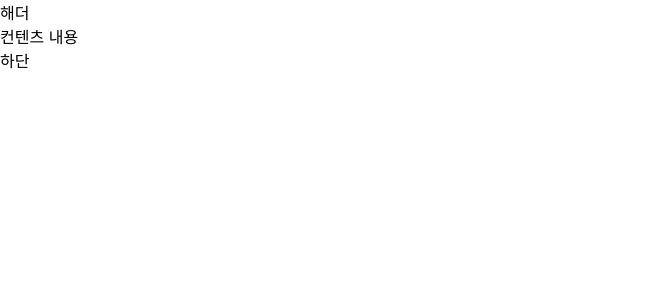
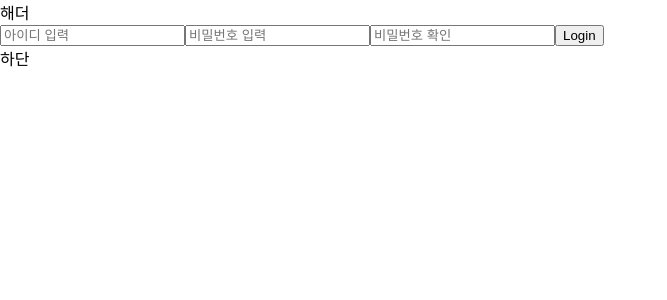
Before and after one commit to YeSeul-0w0/ToDo, a React (Create React App) app in the folder todo/: page / in a window 1280 px wide. Shown: the top 300 px of the page, without its empty margins (0-667 px from the left). Built offline with nearby package versions, Linux system fonts and the light colour scheme.

Commit message:
회원가입

```diff
--- a/todo/src/App.js
+++ b/todo/src/App.js
@@ -1,6 +1,9 @@
 import './App.css';
 import Header from "./tools/Header";
 import Footer from "./tools/Footer";
+import Account from "./member/Account";
+
+
 
 function App() {
   return (
@@ -8,7 +11,7 @@ function App() {
         <Header>
         </Header>
         <div id="content">
-           컨텐츠 내용
+            <Account></Account>
         </div>
         <Footer>
 
--- /dev/null
+++ b/todo/src/member/Account.js
@@ -0,0 +1,77 @@
+import {useState} from "react";
+
+function Account(){
+    const [newId, setNewId]=useState("");
+    const [newPassword, setNewPassword]=useState("");
+    const [newCheckPassword, setCheckPassword]=useState("");
+
+    const onChange=(event)=>{
+        const {
+            target:{name,value},
+        }=event;
+
+        if(name==="newId"){
+            setNewId(value);
+        }
+        else if(name==="newPassword"){
+            setNewPassword(value);
+        }
+        else if(name==="newCheckPassword"){
+            setCheckPassword(value);
+        }
+    }
+
+    const onSubmit=(event)=>{
+        event.preventDefault();
+        if (localStorage.getItem(newId)===null){
+            if(newPassword===newCheckPassword){
+                const pass={
+                    password:newPassword
+                }
+                localStorage.setItem(newId,JSON.stringify(pass));
+            }
+            else{
+                alert("비밀번호가 일치하지 않습니다.")
+            }
+        }
+        else{
+            alert("중복된 id 값 입니다.")
+
+        }
+        setNewId("");
+        setNewPassword("");
+        setCheckPassword("");
+    }
+
+
+    return(
+        <div>
+            <form onSubmit={onSubmit}>
+                <input
+                    name="newId"
+                    type="newId"
+                    placeholder="아이디 입력"
+                    value={newId}
+                    onChange={onChange}
+                    required />
+                <input
+                    name="newPassword"
+                    type="password"
+                    placeholder="비밀번호 입력"
+                    value={newPassword}
+                    onChange={onChange}
+                    required />
+                <input
+                    name="newCheckPassword"
+                    type="password"
+                    placeholder="비밀번호 확인"
+                    value={newCheckPassword}
+                    onChange={onChange}
+                    required />
+                <input type="submit" value="Login" />
+            </form>
+        </div>
+    )
+}
+
+export default Account;
```
Also changed, not shown: todo/src/member/Login.js (added, +45 -0 lines).
